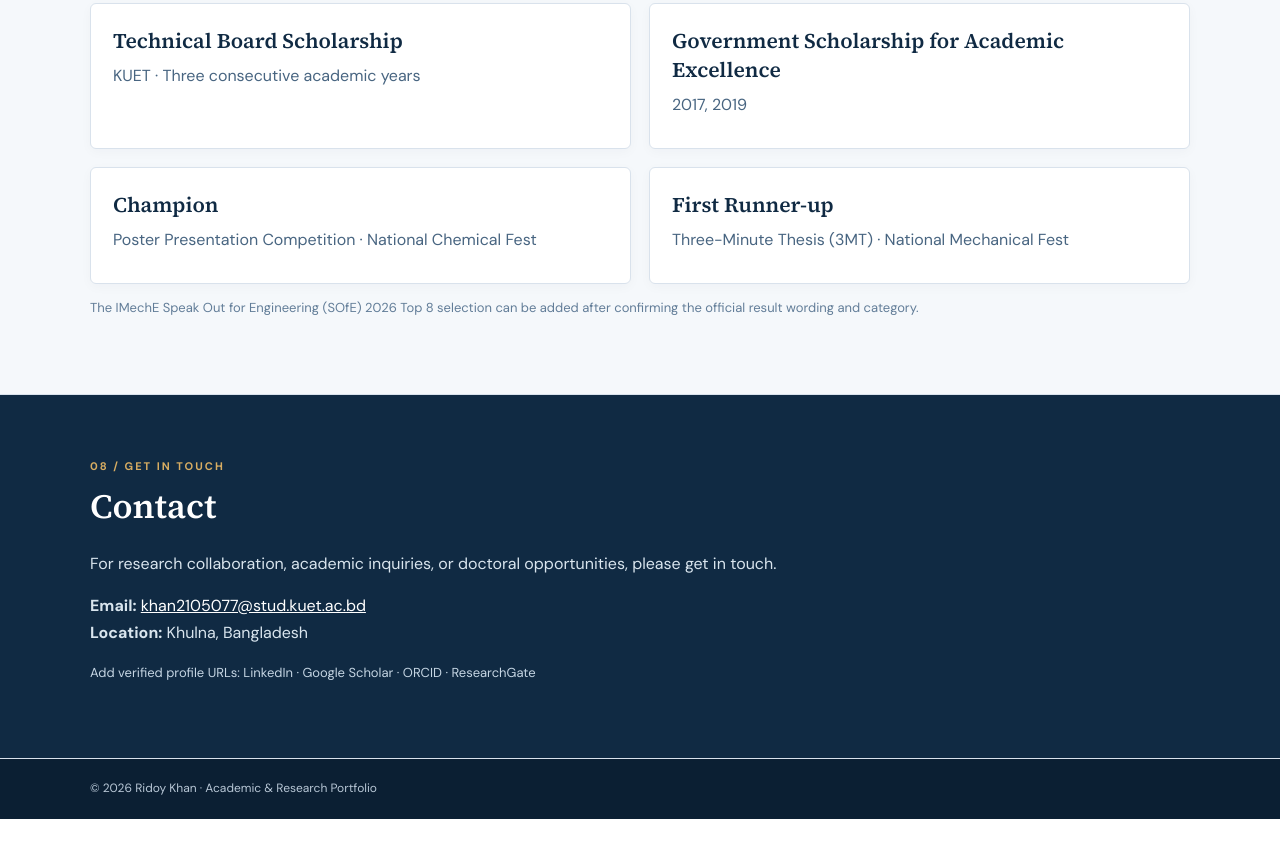
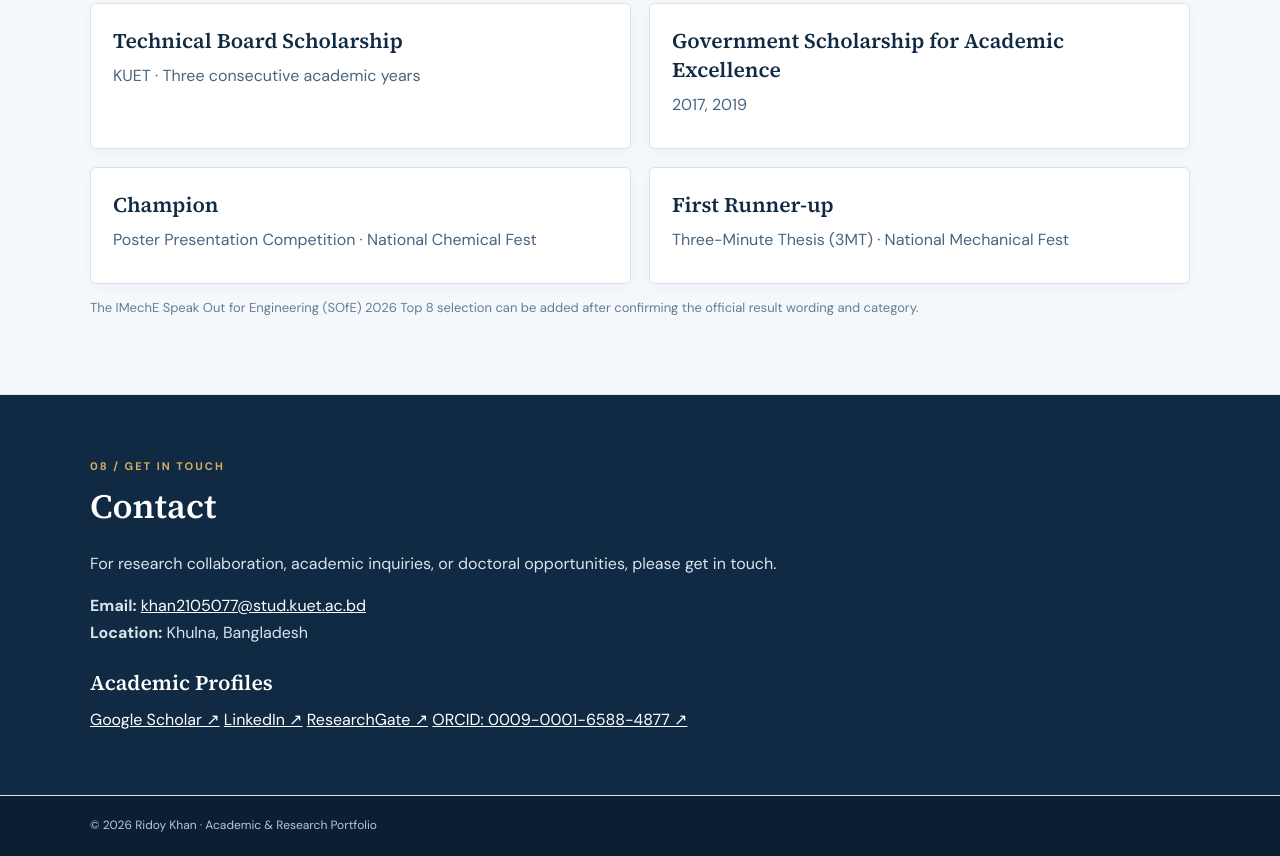
Before and after one commit to khan2105077/khan2105077.github.io, a plain HTML site: page index.html in a window 1280 px wide. Shown: the part 4545-5401 px from the top of the page. Before the commit the page ends 5364 px from the top, so only its background shows below. Drawn offline with Linux system fonts and the light colour scheme.

Commit message:
Add files via upload

```diff
--- a/index.html
+++ b/index.html
@@ -24,5 +24,11 @@ section{padding:62px 0;border-bottom:1px solid var(--line)}section:nth-of-type(e
 <section id="skills"><div class="wrap"><div class="kicker">05 / Capabilities</div><h2>Technical Skills</h2><div class="grid"><div class="card"><h3>Programming</h3><p>Python · C · C++</p></div><div class="card"><h3>Simulation</h3><p>LAMMPS · ABAQUS · ANSYS Fluent</p></div><div class="card"><h3>CAD & Design</h3><p>SolidWorks · AutoCAD</p></div><div class="card"><h3>Characterization</h3><p>SEM · FESEM · TEM · XRD · FTIR · TGA</p></div><div class="card"><h3>Mechanical Testing</h3><p>UTM · Universal Hardness Tester · Thermal Conductivity Tester · Izod Impact Tester</p></div><div class="card"><h3>Laboratory & Software</h3><p>Optical Microscope · CNC Lathe · CNC Milling · Desktop 3D Printer · OriginPro · Microsoft Office · LaTeX</p></div></div></div></section>
 <section id="experience"><div class="wrap"><div class="kicker">06 / Experience & Leadership</div><h2>Experience and Activities</h2><div class="timeline"><div class="timeline-item"><h3>Industrial Attachment Trainee</h3><div class="meta">BIFPCL · Maitree Super Thermal Power Plant (1320 MW)</div><p class="intro">Completed 15 days of industrial training, gaining practical exposure to power plant operations, equipment, and maintenance practices.</p></div><div class="timeline-item"><h3>Senior Executive, Mechanical Powertrain</h3><div class="meta">Team KiloFlight · Formula Student Car Team, KUET</div><p class="intro">Add specific powertrain responsibilities and competition season details to strengthen this profile.</p></div><div class="timeline-item"><h3>Member</h3><div class="meta">KUET Research Society</div></div><div class="timeline-item"><h3>Former Debater</h3><div class="meta">Notre Dame College, Dhaka</div></div><div class="timeline-item"><h3>Volunteer</h3><div class="meta">CAD Competition · Ignition – National Mechanical Festival</div></div></div></div></section>
 <section id="honors"><div class="wrap"><div class="kicker">07 / Recognition</div><h2>Honors & Awards</h2><div class="grid"><div class="card"><h3>Technical Board Scholarship</h3><p>KUET · Three consecutive academic years</p></div><div class="card"><h3>Government Scholarship for Academic Excellence</h3><p>2017, 2019</p></div><div class="card"><h3>Champion</h3><p>Poster Presentation Competition · National Chemical Fest</p></div><div class="card"><h3>First Runner-up</h3><p>Three-Minute Thesis (3MT) · National Mechanical Fest</p></div></div><p class="small">The IMechE Speak Out for Engineering (SOfE) 2026 Top 8 selection can be added after confirming the official result wording and category.</p></div></section>
-<section id="contact" class="contact"><div class="wrap"><div class="kicker">08 / Get in Touch</div><h2>Contact</h2><p>For research collaboration, academic inquiries, or doctoral opportunities, please get in touch.</p><p><b>Email:</b> <a href="mailto:khan2105077@stud.kuet.ac.bd">khan2105077@stud.kuet.ac.bd</a><br><b>Location:</b> Khulna, Bangladesh</p><p class="small" style="color:#c5d5e3">Add verified profile URLs: LinkedIn · Google Scholar · ORCID · ResearchGate</p></div></section>
+<section id="contact" class="contact"><div class="wrap"><div class="kicker">08 / Get in Touch</div><h2>Contact</h2><p>For research collaboration, academic inquiries, or doctoral opportunities, please get in touch.</p><p><b>Email:</b> <a href="mailto:khan2105077@stud.kuet.ac.bd">khan2105077@stud.kuet.ac.bd</a><br><b>Location:</b> Khulna, Bangladesh</p><div class="profile-links" style="margin-top:22px">
+<h3 style="color:white;margin-bottom:10px">Academic Profiles</h3>
+<a href="https://scholar.google.com/citations?user=1AVOGLYAAAAJ&amp;hl=en" target="_blank" rel="noopener noreferrer">Google Scholar ↗</a>
+<a href="https://www.linkedin.com/in/hridoy-khan-a866b7349/" target="_blank" rel="noopener noreferrer">LinkedIn ↗</a>
+<a href="https://www.researchgate.net/profile/Ridoy-Khan-3/research" target="_blank" rel="noopener noreferrer">ResearchGate ↗</a>
+<a href="https://orcid.org/0009-0001-6588-4877" target="_blank" rel="noopener noreferrer">ORCID: 0009-0001-6588-4877 ↗</a>
+</div></div></section>
 </main><footer><div class="wrap">© 2026 Ridoy Khan · Academic & Research Portfolio</div></footer></body></html>
```
